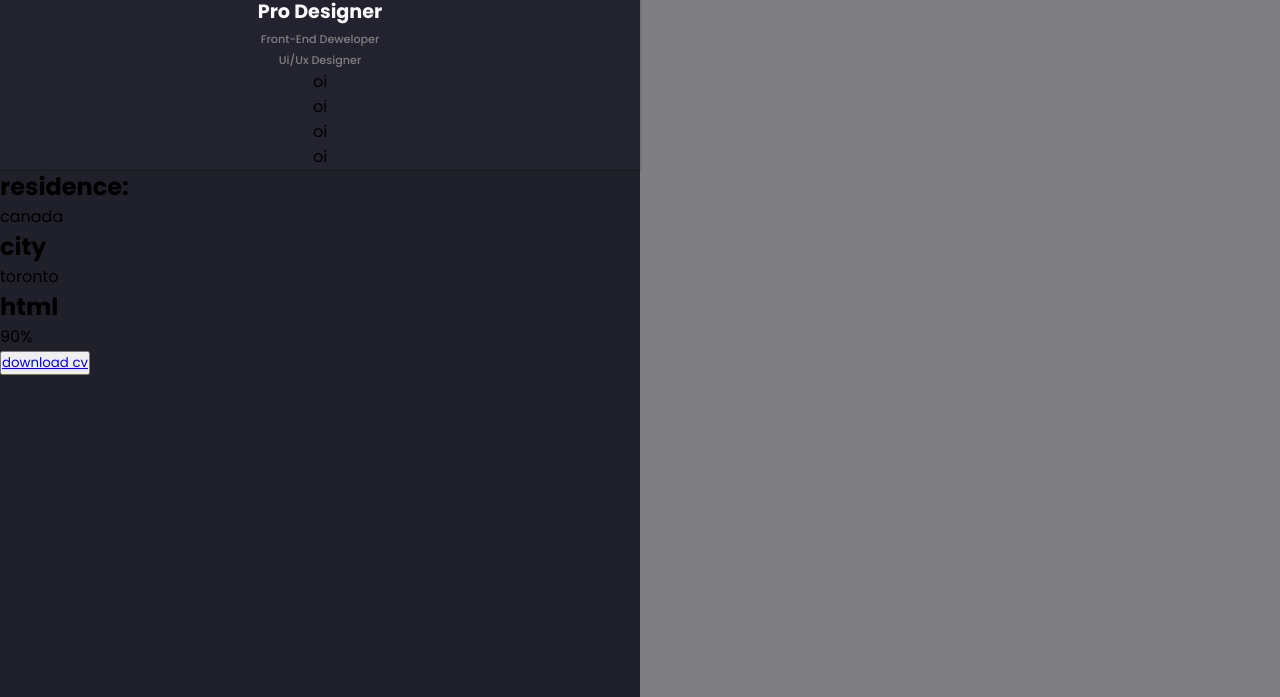
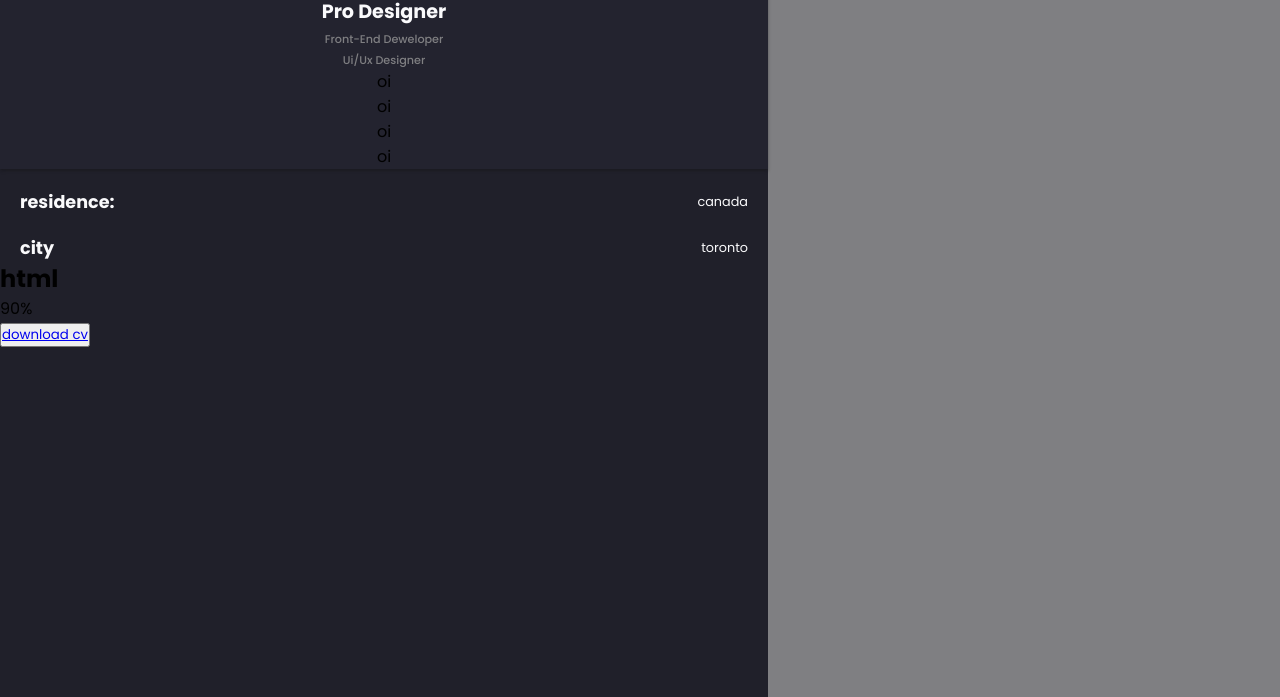
Before and after one commit to vihfrontend/ProDesigner, a plain HTML site: page index.html in a window 1280 px wide. Shown: the part 103-800 px from the top of the page. Drawn offline with Linux system fonts and the light colour scheme.

Commit message:
atualizei

```diff
--- a/assest/css/style.scss
+++ b/assest/css/style.scss
@@ -54,7 +54,7 @@ body{
     height: 100%;
     opacity: 1;
     top: 0;
-    width: 50%;
+    width: 60%;
   }
 
 .main-header .profile-aside .container-aside{
@@ -97,6 +97,38 @@ body{
     text-transform: capitalize;
     font-weight: 500;
   }
+  .main-header .profile-aside .container-aside .profile-biografy{
+    width: 100%;
+  }
+  .main-header .profile-aside .container-aside .profile-biografy .profile-information{
+    width: 100%;
+    display: grid;
+    grid-template-columns: repeat(1,1fr);
+    justify-content: space-between;
+    align-items: center;
+    flex-direction: column;
+    gap: 0px;
+    }
+    .main-header .profile-aside .container-aside .profile-biografy .profile-information .resinde{
+      display: flex;
+      align-items: center;
+      justify-content: space-between;
+      margin: 20px 20px;
+    }
+    .main-header .profile-aside .container-aside .profile-biografy .profile-information .city{
+      display: flex;
+      align-items: center;
+      justify-content: space-between;
+      margin: 0px 20px;
+    }
+  .main-header .profile-aside .container-aside .profile-biografy .profile-information h2{
+    font-size: clamp(.90em,8vw,1.1em);
+    color: var(--principal-title);
+  }
+  .main-header .profile-aside .container-aside .profile-biografy .profile-information p{
+    font-size: clamp(.70em,8vw,.80em);
+    color: var(--principal-title);
+  }
   .main-header .main-nav .hamburguer-active{
     display: flex;
     flex-direction: column;
--- a/index.html
+++ b/index.html
@@ -38,12 +38,16 @@
                 </div>
                 <section class="profile-biografy">
                     <div class="profile-information">
-                        <h2>residence:</h2>
+                        <div class="resinde">
+                            <h2>residence:</h2>
                         <p id="pais">canada</p>
+                        </div>
+                       <div class="city">
                         <h2>city</h2>
                         <p id="city">
                             toronto
                         </p>
+                       </div>
                     </div>
                     <div class="progresing-main">
                         <div class="progressing">
```
Also changed, not shown: assest/css/style.css, 1 other file.
